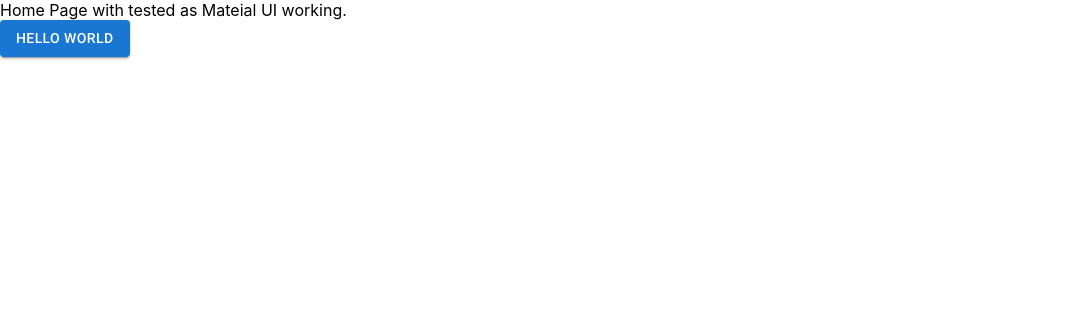
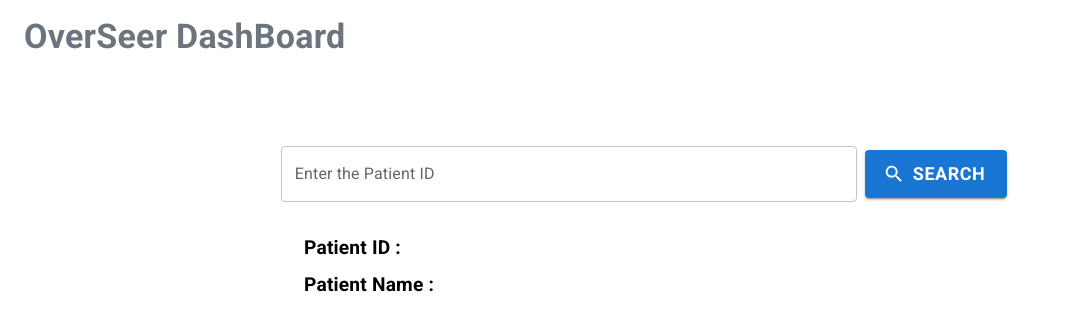
Before and after one commit to CommunityProject21/OverSeer-website, a React (Create React App) app: page /home in a window 1280 px wide. Shown: the top 330 px of the page, without its empty margins (0-1071 px from the left). Built offline with nearby package versions, Linux system fonts and the light colour scheme.

Commit message:
Dashboard Basic details UI Done

```diff
--- /dev/null
+++ b/src/components/DashboardDetails/DashboardDetails.jsx
@@ -0,0 +1,56 @@
+import React from 'react';
+import Box from '@mui/material/Box';
+import {Typography,TextField,Button} from '@mui/material';
+import SearchIcon from '@mui/icons-material/Search';
+
+const DashboardDetails = () => {
+    return(
+        <div>
+            <Box sx={{width: '100%'}}>
+                <Typography variant="h4" component="div" gutterBottom sx={{fontWeight: 900,m:2,ml:3,color: '#6c757d'}}>
+                    OverSeer DashBoard
+                </Typography>
+            </Box>
+            <Box
+                 component="form"
+                 sx={{
+                     '& .MuiTextField-root': { m: 1, width: '45%' },
+                     display: 'flex',
+                     justifyContent: 'center',
+                     alignItems: 'center',
+                     mt: 10,
+                 }}
+                 noValidate
+                 autoComplete="off"
+            >
+                 <TextField
+                     sx={{backgroundColor: '#fff', borderColor: '#000', borderRadius: 2}}
+                     id="outlined-search"
+                     label="Enter the Patient ID"
+                     type="search"
+                 />
+                 <Button variant="contained" size="large" sx={{ my:1.2, fontSize: 'large', fontWeight: 'bold'}} startIcon={<SearchIcon />}>Search</Button>
+            </Box>
+            <Box sx={{display: 'flex', gap: 1, flexDirection: 'column', mt: 3, alignItems: 'center', }}>
+                 <Box sx={{display: 'flex', width: '55%', }}>
+                     <Typography sx={{ px: 2, fontSize: '120%'}} style={{fontWeight: '900'}}>
+                         Patient ID :
+                     </Typography>
+                     <Typography sx={{ fontSize: '120%',fontWeight: 'medium' }}>
+
+                     </Typography>
+                 </Box>
+                 <Box sx={{display: 'flex', width: '55%', }}>
+                     <Typography sx={{ px: 2, fontSize: '120%'}} style={{fontWeight: '900'}}>
+                         Patient Name :
+                     </Typography>
+                     <Typography sx={{ fontSize: '120%',fontWeight: 'medium' }}>
+
+                     </Typography>
+                 </Box>
+             </Box>
+        </div>
+    );
+}
+
+export default DashboardDetails;
--- a/src/pages/Home/Home.jsx
+++ b/src/pages/Home/Home.jsx
@@ -1,12 +1,9 @@
 import React from "react";
-import Button from '@mui/material/Button';
+import DashboardDetails from '../../components/DashboardDetails/DashboardDetails'
 
 const Home = () => {
     return(
-        <div>
-            Home Page with tested as Mateial UI working.
-            <div><Button variant="contained">Hello World</Button></div>
-        </div>
+        <DashboardDetails />
     );
 }
 
```
Also changed, not shown: src/components/PersonalDetails/PersonalDetails.jsx (added, +9 -0 lines).
